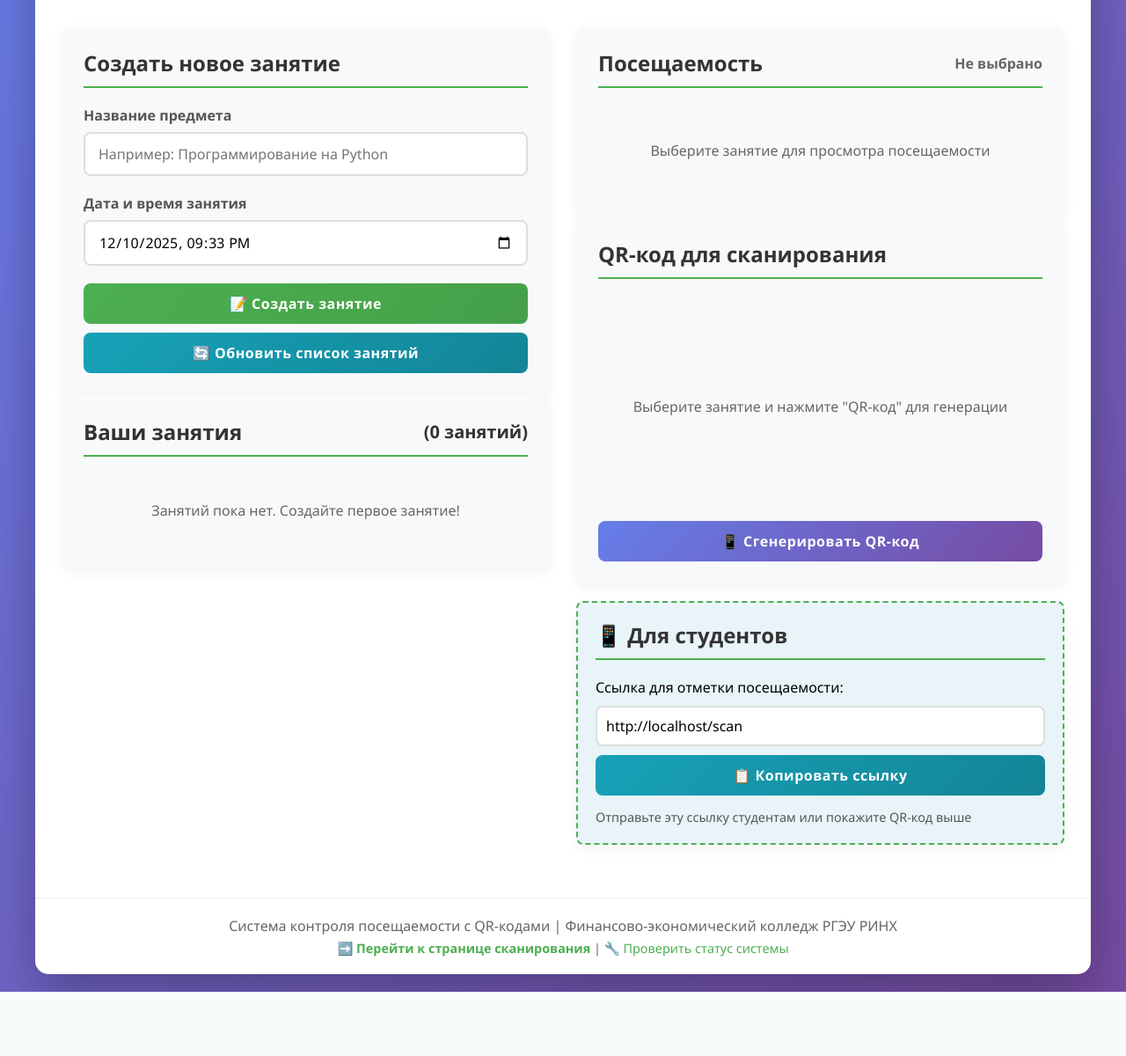
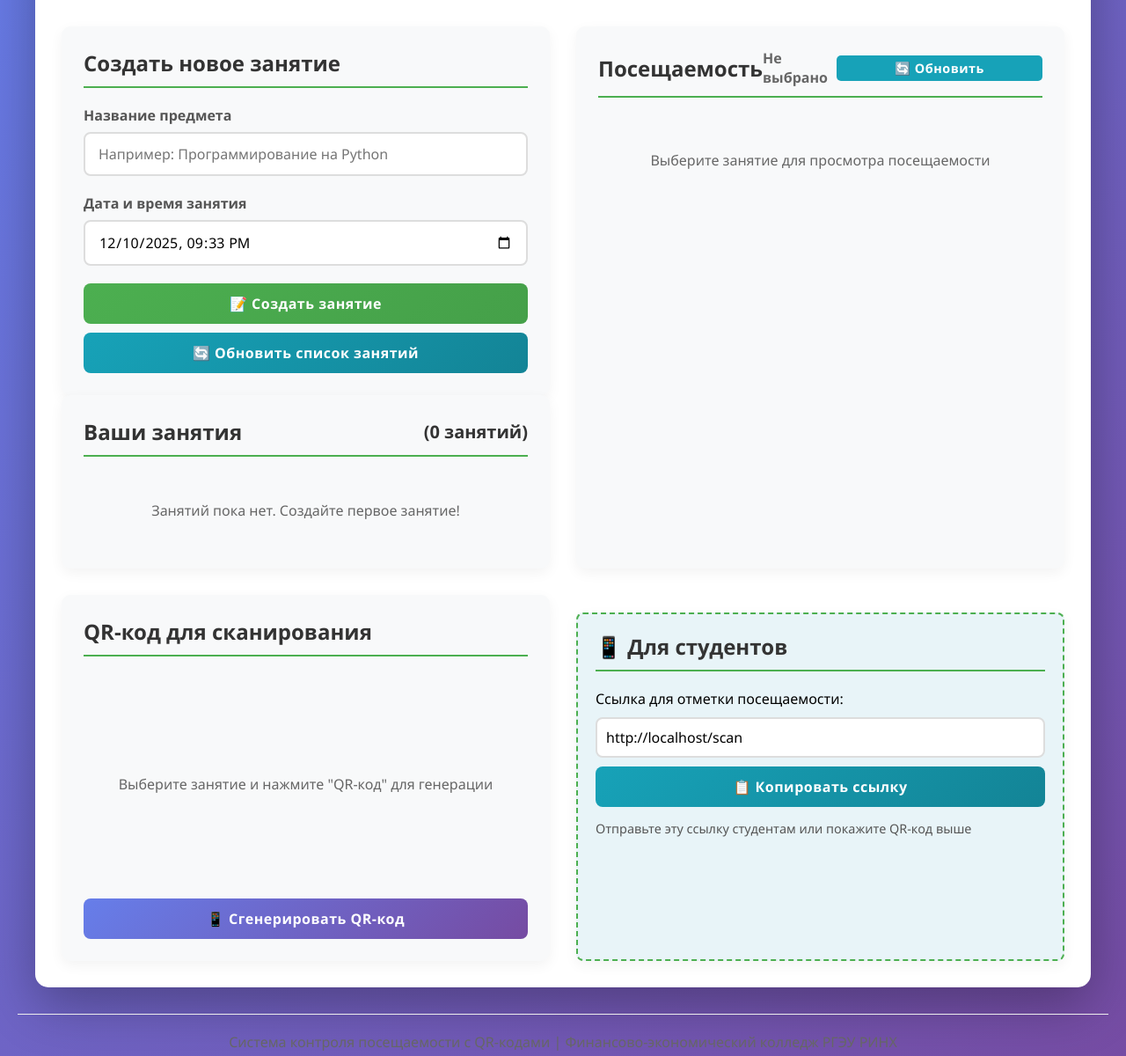
Before and after one commit to paseka2005/attendance_system, a Flask app: page / in a window 1280 px wide. Shown: the part 209-1409 px from the top of the page at 88% size. Before the commit the page ends 1336 px from the top, so only its background shows below. Run offline with Flask 3, Linux system fonts and the light colour scheme; data comes from the database, SQL or seed files in the repository; data that the repository does not hold is empty.

Commit message:
index.html

```diff
--- a/templates/index.html
+++ b/templates/index.html
@@ -369,19 +369,24 @@
                 </div>
             </div>
 
-            <!-- Правая колонка: Посещаемость и QR-код -->
-            <div class="right-column">
-                <!-- Посещаемость -->
+<!-- В правой колонке, в секции "Посещаемость" добавьте: -->
 <div class="section">
     <h2>
         Посещаемость
         <span id="currentClass" style="font-size: 1rem; color: #666;">Не выбрано</span>
+        <button onclick="refreshAttendance()" class="refresh-btn" id="refreshBtn" style="float: right; margin-left: 10px;">
+            🔄 Обновить
+        </button>
     </h2>
+
     <div id="attendanceInfo" class="hidden">
         <p style="margin-bottom: 10px; color: #555;">
             <strong>Статистика:</strong>
             <span id="presentCount">0</span> присутствовали,
             <span id="absentCount">0</span> отсутствовали
+            <small id="lastUpdate" style="float: right; color: #888;">
+                Обновлено: только что
+            </small>
         </p>
     </div>
 
```
Lines whose indentation alone changed are shown as unchanged.
